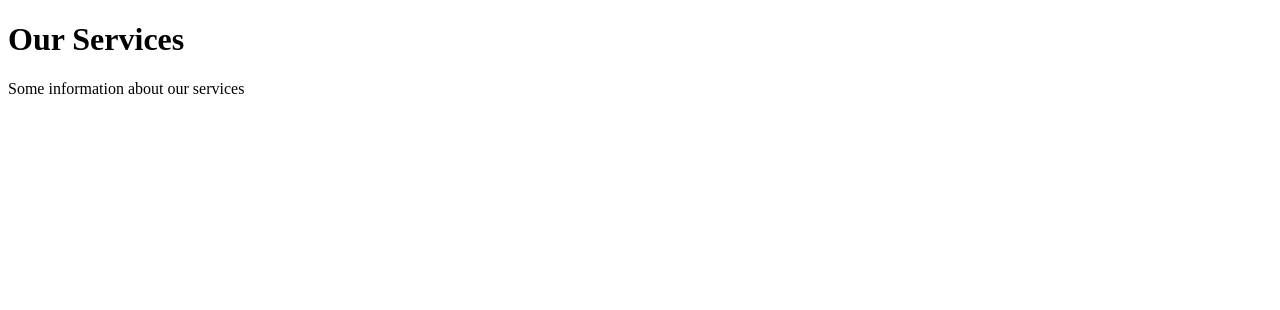
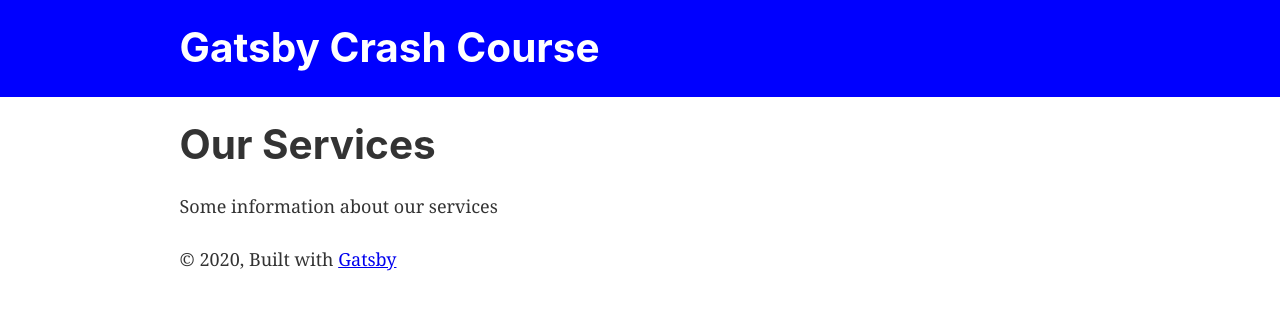
Before and after one commit to tommyrharper/gatsby-crash-course, a Gatsby site: page /services in a window 1280 px wide. Built offline with nearby package versions, Linux system fonts and the light colour scheme; Gatsby itself is replaced by a stand-in of ours.

Commit message:
Add Layout and SEO to services

```diff
--- a/src/pages/services.js
+++ b/src/pages/services.js
@@ -1,10 +1,13 @@
 import React from 'react'
+import Layout from "../components/layout"
+import SEO from "../components/seo"
 
 const ServicesPage = () =>(
-  <div>
+  <Layout>
+    <SEO title="Services" />
     <h1>Our Services</h1>
     <p>Some information about our services</p>
-  </div>
+  </Layout>
 )
 
 export default ServicesPage
```
